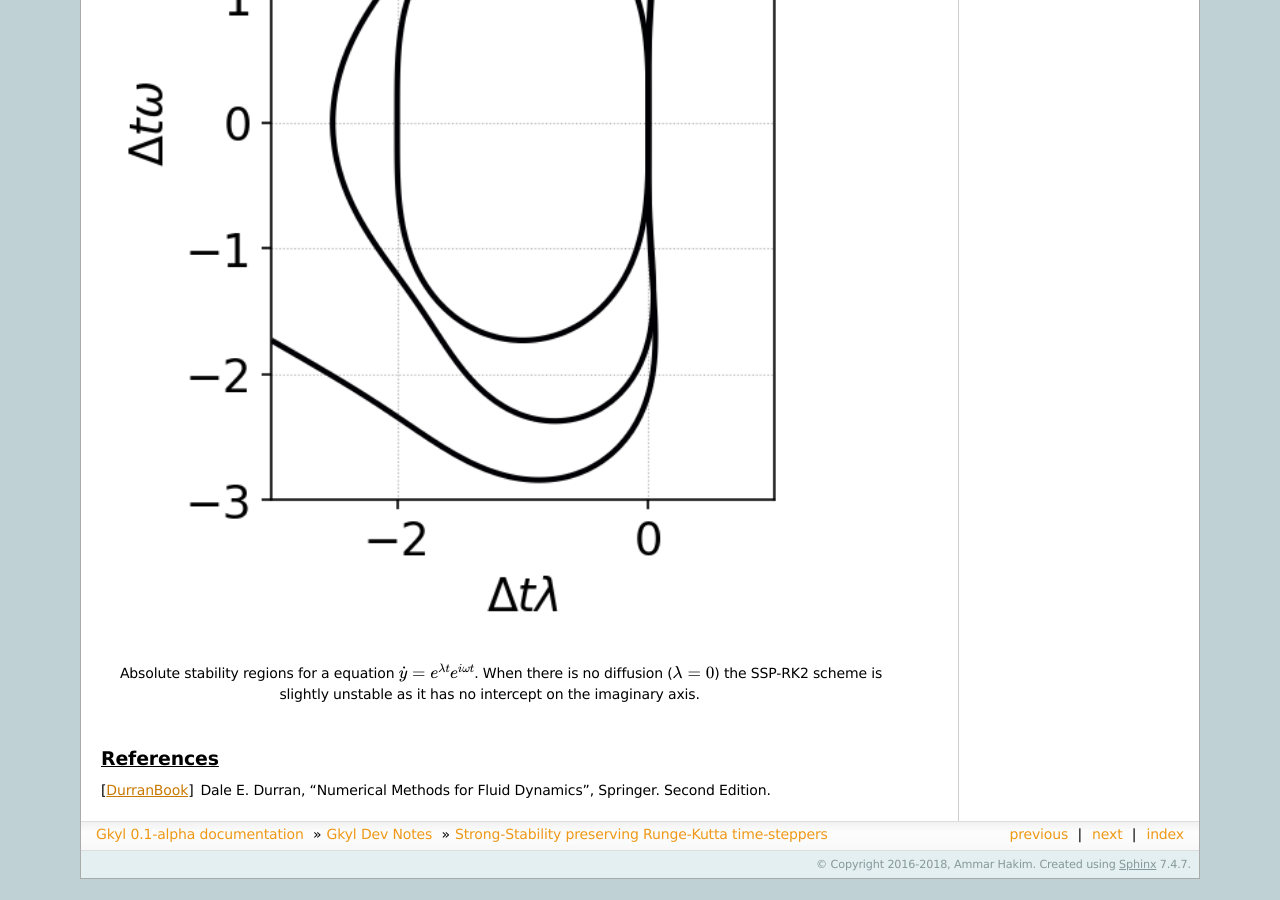
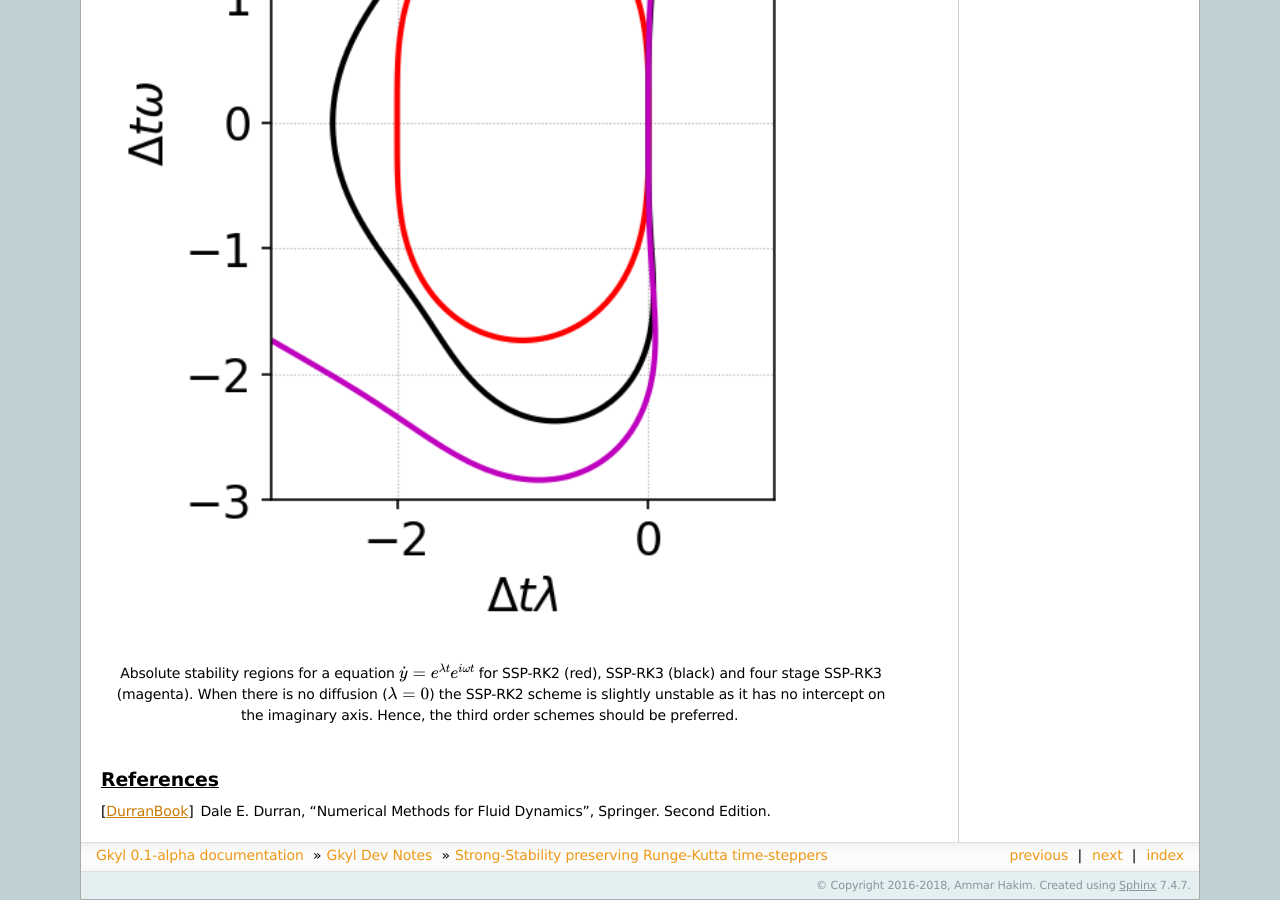
Before and after one commit to ammarhakim/gkyl-doc, a Sphinx documentation site: the page built from source/ssp-rk.rst, in a window 1280 px wide and 900 px high, scrolled down 1531 px. Built offline with Sphinx 7.4.7, drawn with Linux system fonts in a browser that asks for light colours; before the commit the page ends 2410 px from its top, so only the background shows below that.

Commit message:
Added note on SSP-RK schemes

```diff
--- a/ssp-rk-abs-stability-plot.py
+++ b/source/ssp-rk-abs-stability-plot.py
@@ -1,18 +1,20 @@
 from pylab import *
 style.use('postgkyl.mplstyle')
+
+fmt = {}
 
 X = linspace(-3, 1, 100)
 Y = linspace(-3, 3, 100)
 XX, YY = meshgrid(X,Y)
 ZZ = -XX + 1j*YY
 WW2 = abs(1-ZZ+0.5*ZZ**2)
-contour(XX, YY, WW2, levels=[1])
+cs = contour(XX, YY, WW2, levels=[1], colors='r')
 
 WW3 = abs(1-ZZ+0.5*ZZ**2-1.0/6.0*ZZ**3)
-contour(XX, YY, WW3, levels=[1])
+cs = contour(XX, YY, WW3, levels=[1], colors='k')
 
 WW3_4 = abs((ZZ**4-8*ZZ**3+24*ZZ**2-48*ZZ+48)/48.0)
-contour(XX, YY, WW3_4, levels=[1])
+cs = contour(XX, YY, WW3_4, levels=[1], colors='m')
 
 xlabel(r'$\Delta t \lambda$')
 ylabel(r'$\Delta t \omega$')
@@ -20,5 +22,5 @@ title(r'Absolute Stability Region for $e^{\lambda t}e^{i \omega t}$')
 
 grid()
 axis('image')
-savefig('ssp-rk-abs-stablity.png', dpi=150)
+savefig('ssp-rk-abs-stability.png', dpi=150)
 show()
--- a/source/ssp-rk.rst
+++ b/source/ssp-rk.rst
@@ -60,15 +60,16 @@ For each of the above schemes, I have plotted below the region of
 absolute stability. Note that only the RK3 schemes are stable when
 there is no diffusion in the system, and hence should be prefered.
 
-.. figure:: ssp-rk-abs-stablity.png
+.. figure:: ssp-rk-abs-stability.png
   :width: 100%
   :align: center
 
   Absolute stability regions for a equation :math:`\dot{y} =
-  e^{\lambda t}e^{i\omega t}`. When there is no diffusion
+  e^{\lambda t}e^{i\omega t}` for SSP-RK2 (red), SSP-RK3 (black) and
+  four stage SSP-RK3 (magenta). When there is no diffusion
   (:math:`\lambda=0`) the SSP-RK2 scheme is slightly unstable as it
-  has no intercept on the imaginary axis.
-
+  has no intercept on the imaginary axis. Hence, the third order
+  schemes should be preferred.
 
 References
 ----------
```
Also changed, not shown: source/ssp-rk-abs-stability.png (added), source/ssp-rk-abs-stablity.png (deleted), 2 other files.
